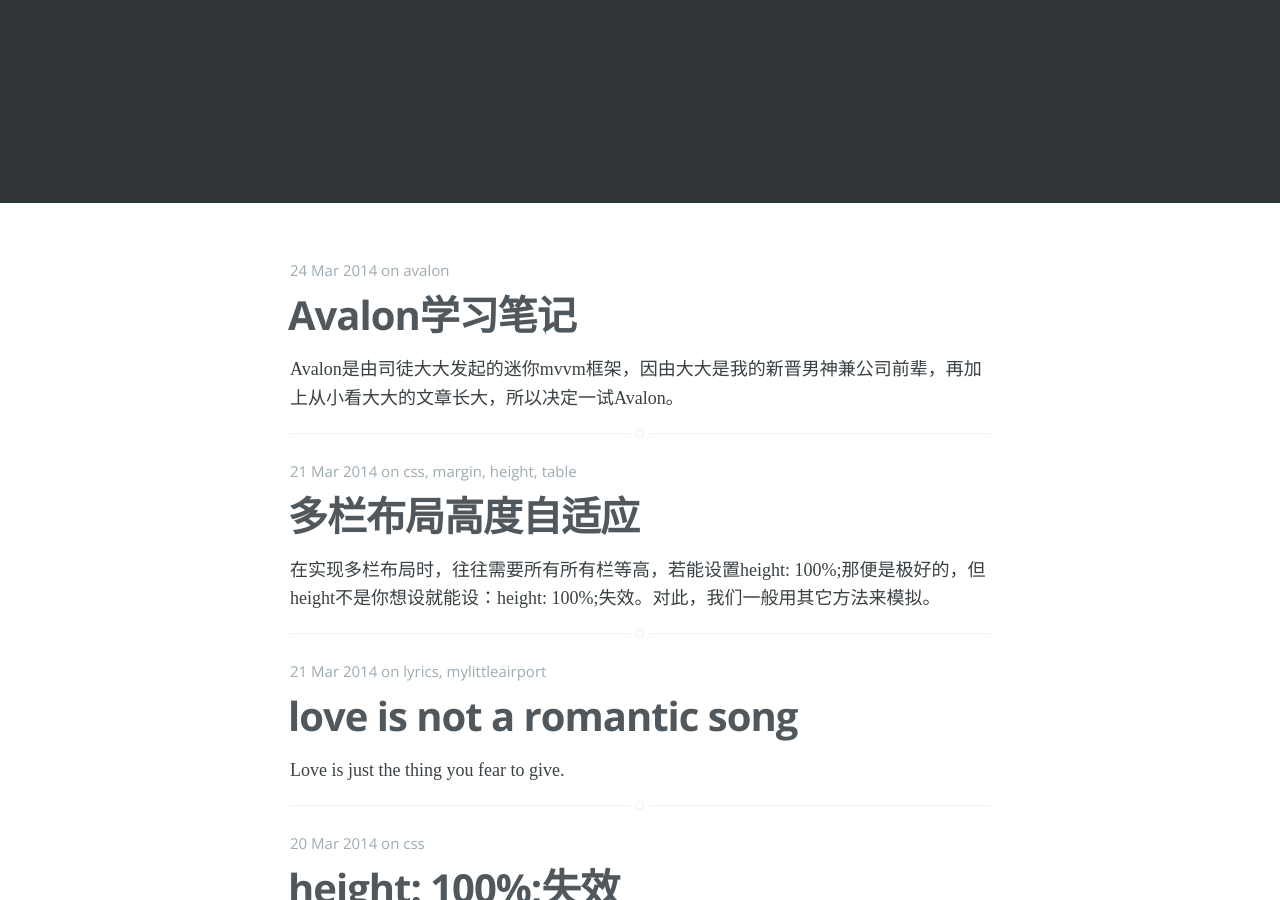
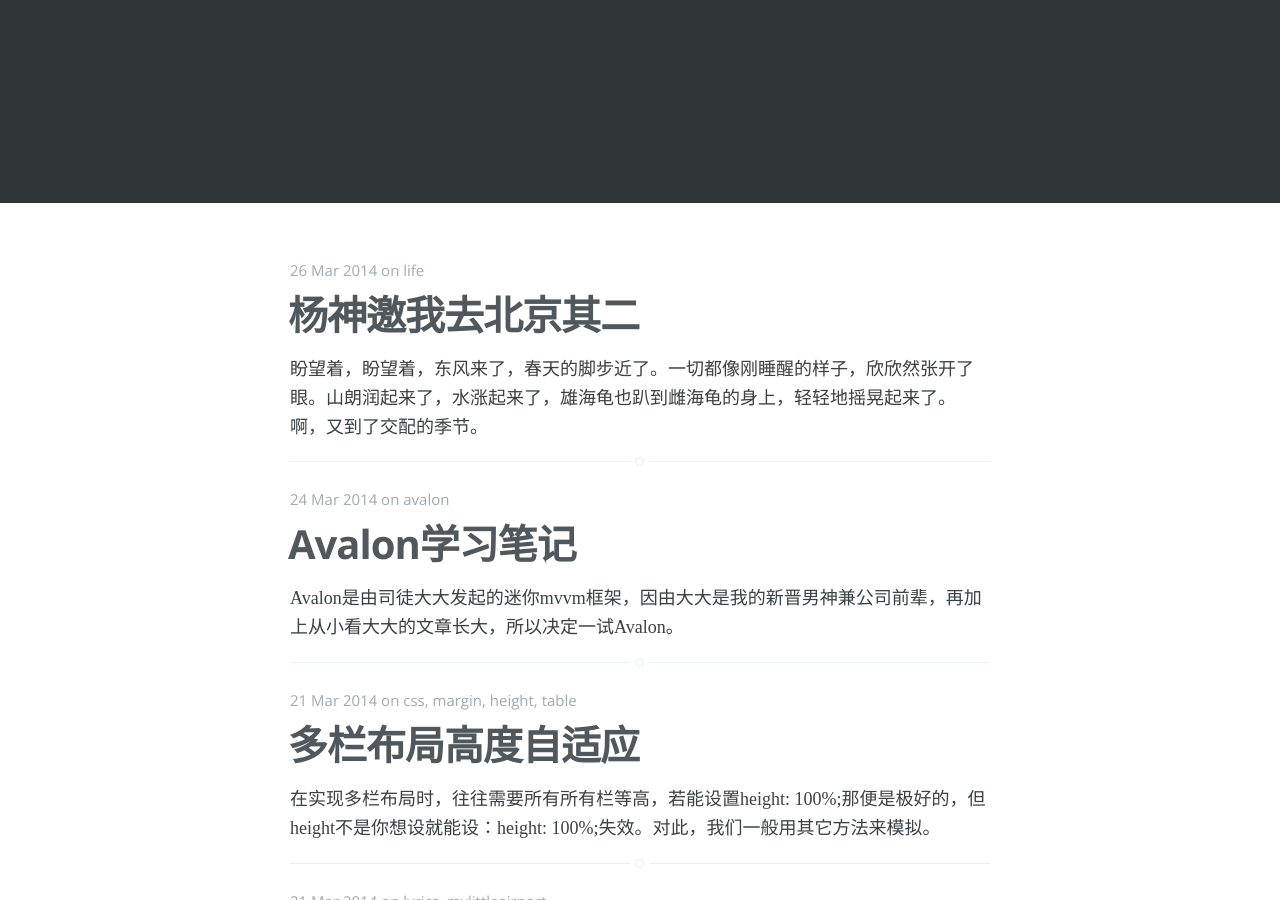
Before and after one commit to dragonwong/blog, a Jekyll site: the page built from index.html, in a window 1280 px wide and 900 px high, scrolled down 337 px. Built offline with Jekyll 4.4.1, drawn with Linux system fonts in a browser that asks for light colours; some web fonts are replaced; the list of posts is cut into pages by our own code; some of the changed text lies outside the part shown.

Commit message:
correct date

```diff
--- a/_posts/2014-03-15-杨神邀我去北京.html
+++ b/_posts/2014-03-15-杨神邀我去北京.html
@@ -1,6 +1,6 @@
 ---
 layout: article
-title: 杨神邀我去北京
+title: 杨神邀我去北京其一
 tags: life
 ---
 
```
Also changed, not shown: _posts/2014-03-26-杨神邀我去北京2.html (added, +9 -0 lines).
